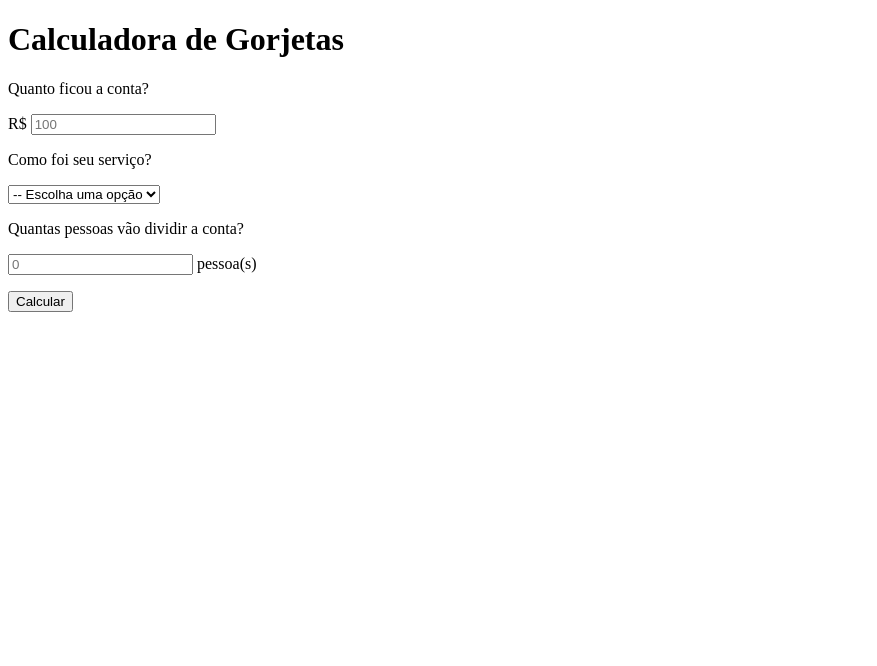
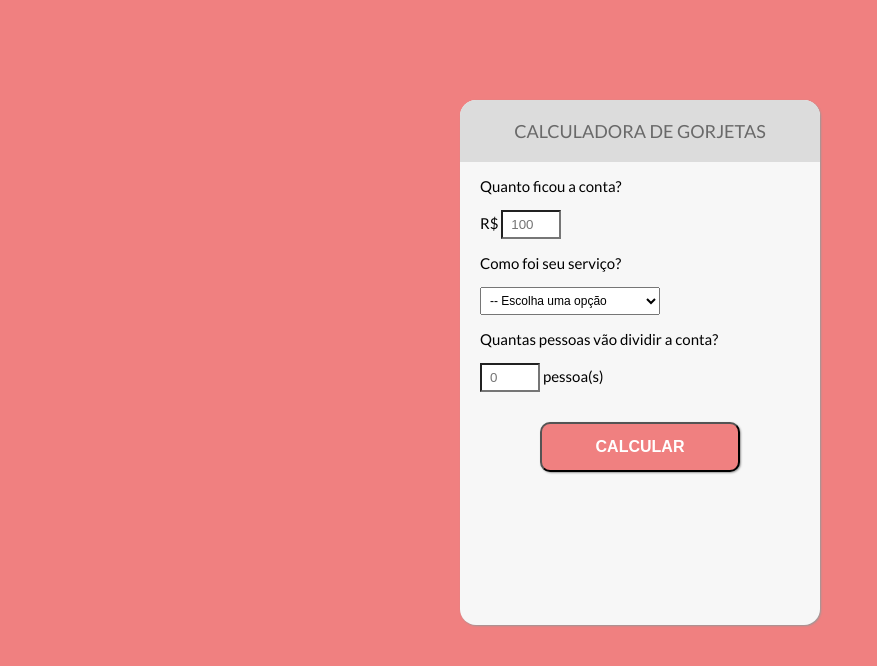
Before and after one commit to sjtorres/CalculadoraDeGorjetas, a plain HTML site: page index.html in a window 1280 px wide. Shown: the whole page, without its empty margins (0-877 px from the left). Drawn offline with Linux system fonts and the light colour scheme.

Commit message:
Styles.css finalizado

```diff
--- a/index.html
+++ b/index.html
@@ -13,22 +13,23 @@
 </head>
 
 <body>
+  <div id="container">
     <div>
-    <h1>Calculadora de Gorjetas</h1>
+      <h1 class="title">Calculadora de Gorjetas</h1>
     </div>
     <div>
-    <form>
+      <form class="tipsForm">
         <label for="bill">
           <p>Quanto ficou a conta?</p>
         </label>
         <p>
-        R$ <input type="number" placeholder="100" name="bill" id="bill">
+          R$ <input type="number" placeholder="100" name="bill" id="bill" class="formInput">
         </p>
         <label for="serviceQual">
           <p>Como foi seu serviço?</p>
         </label>
         <p>
-        <select name="serviceQual" id="serviceQual">
+          <select name="serviceQual" id="serviceQual" class="formSelect">
             <option value="0" selected disabled>-- Escolha uma opção</option>
             <option value="0.3">30% - Incrível</option>
             <option value="0.2">20% - Bom</option>
@@ -41,10 +42,11 @@
           <p>Quantas pessoas vão dividir a conta?</p>
         </label>
         <p>
-        <input type="number" placeholder="0" name="people" id="people"> pessoa(s)
+          <input type="number" placeholder="0" name="people" id="people" class="formInput"> pessoa(s)
         </p>
-      <button type="submit">Calcular</button>
+        <button class="formSubmit" type="submit">Calcular</button>
       </form>
+    </div>
   </div>
 </body>
 
--- a/styles.css
+++ b/styles.css
@@ -0,0 +1,70 @@
+@import url('https://fonts.googleapis.com/css2?family=Lato:wght@300;400;700&display=swap');
+
+:root {
+  --primary-color: lightcoral;
+  --secundary-color: DimGrey;
+  --tertiary-color: Gainsboro;
+}
+
+body {
+  background-color: var(--primary-color);
+  font-size: 15px;
+  font-family: Lato, sans-serif;
+}
+
+#container {
+  height: 525px;
+  width: 360px;
+  margin: 100px auto;
+  background: #f7f7f7;
+  border-radius: 16px;
+  box-shadow: 1px 1px 2px #999999;
+}
+
+.title {
+  background: var(--tertiary-color);
+  color: var(--secundary-color);
+  border-top-left-radius: 16px;
+  border-top-right-radius: 16px;
+  padding: 20px;
+  font-size: 18px;
+  text-align: center;
+  text-transform: uppercase;
+  font-weight: normal
+}
+
+.tipsForm {
+  padding-left: 20px;
+  padding-right: 20px;
+}
+
+.formInput {
+  background: white;
+  width: 40px;
+  padding: 5px 8px;
+}
+
+.formInput:focus {
+  border: 2px solid var(--primary-color);
+  outline: none;
+}
+
+.formSelect {
+  width: 180px;
+  padding: 5px;
+  font-size: 12px;
+}
+
+.formSubmit {
+  text-transform: uppercase;
+  font-weight: bold;
+  display: block;
+  margin: 30px auto;
+  background: var(--primary-color);
+  border-radius: 10px;
+  box-shadow: 1px 1px 2px #999999;
+  width: 200px;
+  height: 50px;
+  font-size: 16px;
+  color: white
+}
```
Lines whose indentation alone changed are shown as unchanged.
